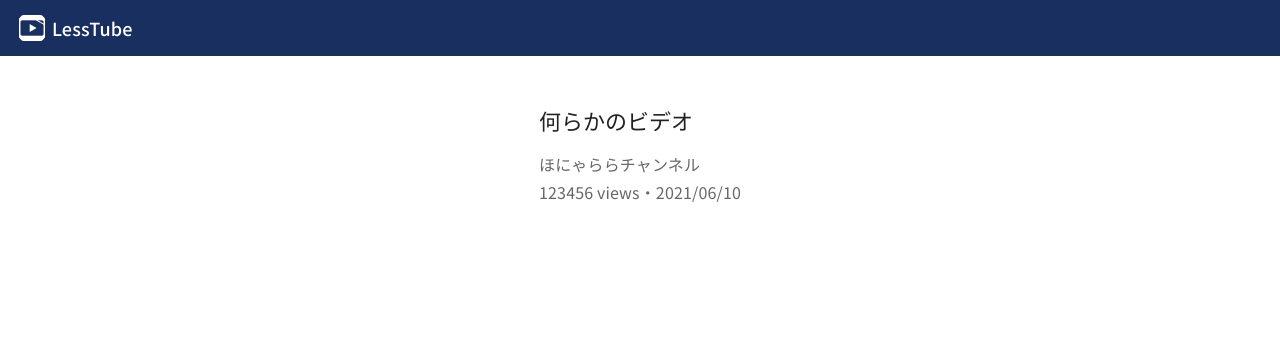
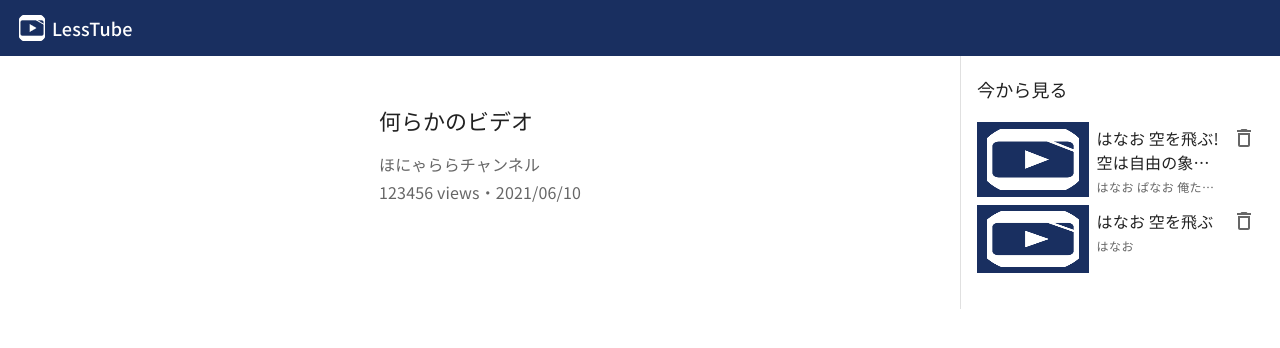
Before and after one commit to minguu42/lesstube, a Next.js app: page /watch in a window 1280 px wide. Shown: the top 348 px of the page. Built offline with nearby package versions, Linux system fonts and the light colour scheme.

Commit message:
<SideSheet> の追加

```diff
--- a/src/components/watch/SideSheet/index.tsx
+++ b/src/components/watch/SideSheet/index.tsx
@@ -7,9 +7,9 @@ type Props = {
 };
 
 export const SideSheet = ({ videos }: Props): JSX.Element => (
-  <div>
-    <h2>今から見る</h2>
-    <ul>
+  <div className={styles.container}>
+    <h2 className={styles.title}>今から見る</h2>
+    <ul className={styles.videoCardLayout}>
       {videos.map((video) => (
         <li key={video.id}>
           <VideoCard video={video} />
--- a/src/components/watch/SideSheet/styles.module.scss
+++ b/src/components/watch/SideSheet/styles.module.scss
@@ -2,4 +2,21 @@
 
 .container {
   width: 320px;
+  padding: 20px 16px;
+  background-color: var(--c-surface);
+  border-left: 1px solid var(--c-outline);
 }
+
+.title {
+  margin-bottom: 20px;
+  color: var(--c-on-surface-high);
+  @include variables.headline6;
+}
+
+.videoCardLayout {
+  display: flex;
+  flex-direction: column;
+  gap: 8px;
+  margin-bottom: 16px;
+  list-style: none;
+}
--- a/src/pages/index.tsx
+++ b/src/pages/index.tsx
@@ -7,8 +7,7 @@ import VideoList from "components/home/VideoList";
 import VideoCardSheet from "components/home/VideoCardSheet";
 import styles from "./styles.module.scss";
 
-const Home: NextPage = () => {
-  return (
+const Home: NextPage = () => (
   <div>
     <Head>
       <title>Home - LessTube</title>
@@ -28,6 +27,5 @@ const Home: NextPage = () => {
     </div>
   </div>
 );
-};
 
 export default Home;
--- a/src/pages/watch/index.tsx
+++ b/src/pages/watch/index.tsx
@@ -3,6 +3,7 @@ import Head from "next/head";
 
 import TopAppBar from "components/common/TopAppBar";
 import YouTubePlayerContainer from "components/watch/YouTubePlayer";
+import SideSheet from "components/watch/SideSheet";
 import styles from "./styles.module.scss";
 
 const Watch: NextPage = () => (
@@ -20,6 +21,7 @@ const Watch: NextPage = () => (
       <main className={styles.main}>
         <YouTubePlayerContainer />
       </main>
+      <SideSheet />
     </div>
   </div>
 );
--- a/src/pages/watch/styles.module.scss
+++ b/src/pages/watch/styles.module.scss
@@ -1,9 +1,10 @@
 .sideSheetLayout {
   display: flex;
-  justify-content: center;
 }
 
 .main {
   display: flex;
+  flex: 1 1 0;
+  justify-content: center;
   padding: 32px 16px;
 }
```
Lines whose indentation alone changed are shown as unchanged.
